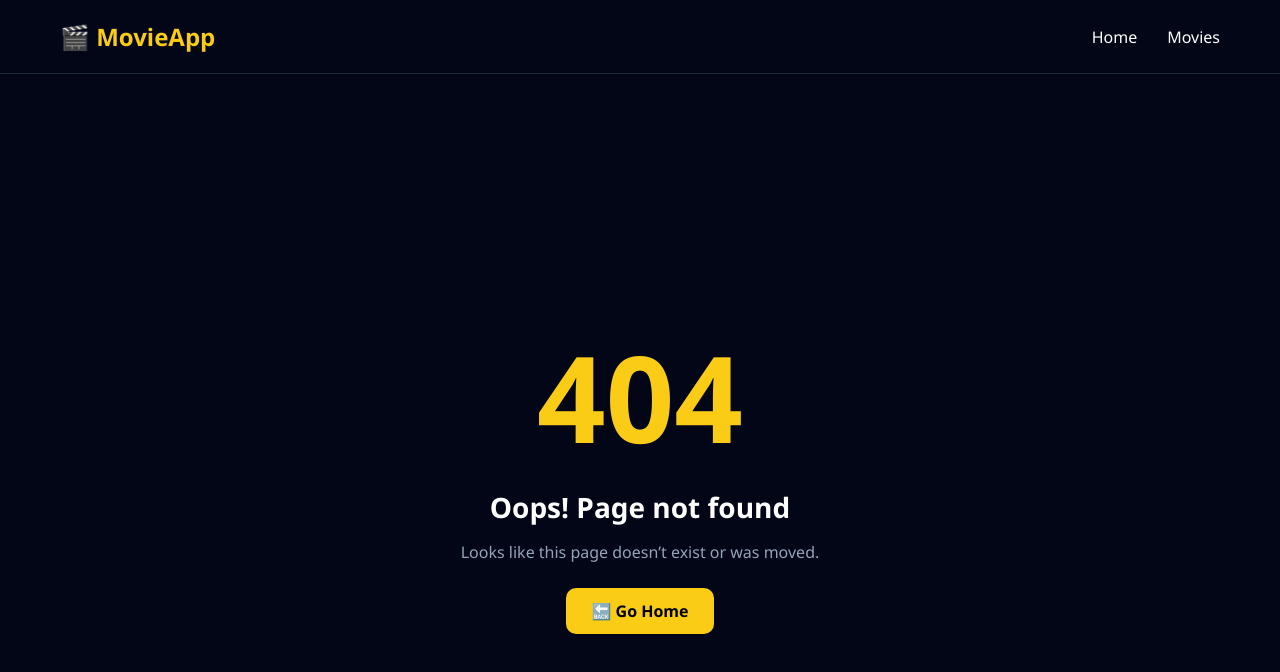
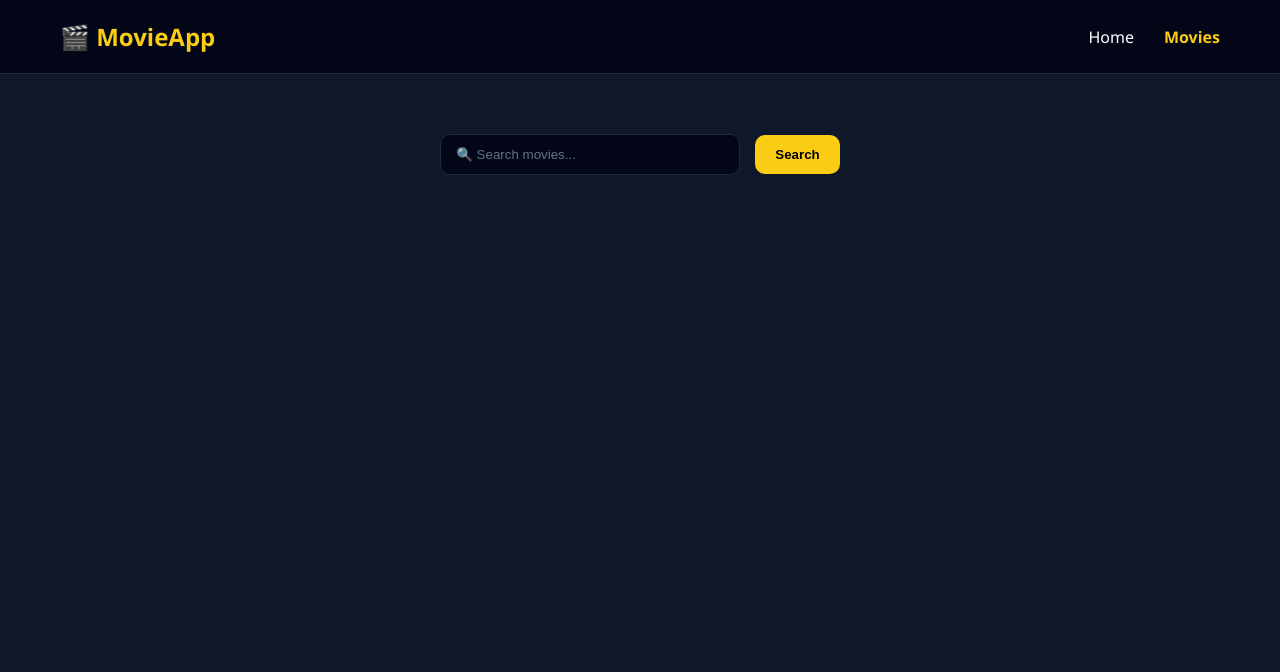
Before and after one commit to LidiiaPopadiuk/dz25-moviesearch, a React (Create React App) app: page /dz25-moviesearch/movies in a window 1280 px wide. Before the commit this address had no page. Shown: the top 672 px of the page. Built offline with nearby package versions, Linux system fonts and the light colour scheme.

Commit message:
finished with refreshing page

```diff
--- a/src/App.js
+++ b/src/App.js
@@ -14,10 +14,10 @@ function App() {
       <Header />
       <Routes>
         <Route path="/" element={<MainPage />} />
-        <Route path="/search" element={<Search />}>
+        <Route path="/movies" element={<Search />}>
           {/* <Route path="film-info/:id" element={<FilmInfo />} /> */}
         </Route>
-        <Route path="/film-info/:id" element={<FilmInfo />}>
+        <Route path="/movies/:id" element={<FilmInfo />}>
           <Route path="casts" element={<Casts />} />
           <Route path="reviews" element={<Reviews />} />
         </Route>
--- a/src/components/filmInfo/FilmInfo.jsx
+++ b/src/components/filmInfo/FilmInfo.jsx
@@ -45,7 +45,7 @@ export const FilmInfo = () => {
                             </div>
                         </div>
                         <div className="btnWrapper">
-                            <NavLink to="/search" className="btn3">
+                            <NavLink to="/movies" className="btn3">
                                 ← Back
                             </NavLink>
                             <NavLink onClick={() => {
--- a/src/components/header/Header.jsx
+++ b/src/components/header/Header.jsx
@@ -25,7 +25,7 @@ export const Header = () => {
                     <NavLink to="/" className="logo">🎬 MovieApp</NavLink>
                     <ul className="nav">
                         <StyledLink to="/">Home</StyledLink>
-                        <StyledLink to="/search">Movies</StyledLink>
+                        <StyledLink to="/movies">Movies</StyledLink>
                     </ul>
                 </div>
             </div>
--- a/src/components/mainPage/MainPage.jsx
+++ b/src/components/mainPage/MainPage.jsx
@@ -31,7 +31,7 @@ export const MainPage = () => {
                 <ul className='filmsList'>
                     {todayFilms.map(film => {
                         return <li className='filmsItem' key={film.id}>
-                            <NavLink to={`/film-info/${film.id}`}>
+                            <NavLink to={`/movies/${film.id}`}>
                                 <img src={film.poster_path
                                     ? `https://image.tmdb.org/t/p/w300${film.poster_path}`
                                     : noImage}
--- a/src/components/notFound/NotFound.jsx
+++ b/src/components/notFound/NotFound.jsx
@@ -9,7 +9,7 @@ export const NotFound = () => {
         <h2>Oops! Page not found</h2>
         <p>Looks like this page doesn’t exist or was moved.</p>
 
-        <Link to="/main-page" className="home-btn">
+        <Link to="/" className="home-btn">
           🔙 Go Home
         </Link>
       </div>
--- a/src/components/search/Search.jsx
+++ b/src/components/search/Search.jsx
@@ -1,28 +1,45 @@
-import { useState } from 'react'
+import { useEffect, useState } from 'react'
 import axios from 'axios'
 import noImage from '../../img/noImage.png'
-import { NavLink } from 'react-router-dom'
+import { NavLink, useParams, useSearchParams } from 'react-router-dom'
 import './Search.css'
 export const Search = () => {
     const [query, setQuery] = useState('')
     const [hasSearched, setHasSearched] = useState(false)
     const [searchFilm, setSearchFilm] = useState([])
+    const [searchParams, setSearchParams] = useSearchParams()
 
     const myAPI = '91c7f76b1f3882ead0c92576730eccde'
 
     const handleSearch = async (e) => {
         e.preventDefault()
         if (!query) return
-        try {
-            const searchAPI = `https://api.themoviedb.org/3/search/movie?api_key=${myAPI}&query=${query}`
+        setSearchParams({ query })
+        // try {
+        //     const searchAPI = `https://api.themoviedb.org/3/search/movie?api_key=${myAPI}&query=${query}`
+        //     const films = await axios.get(searchAPI)
+        //     setSearchFilm(films.data.results)
+        //     setHasSearched(true)
+        //     setSearchParams({query})
+        //     setQuery("")
+        // } catch (err) {
+        //     console.log(err);
+        // }
+    }
+
+    useEffect(() => {
+        const queryFromUrl = searchParams.get('query')
+        if (!queryFromUrl) return
+
+        const fetchData = async () => {
+            const searchAPI = `https://api.themoviedb.org/3/search/movie?api_key=${myAPI}&query=${queryFromUrl}`
             const films = await axios.get(searchAPI)
             setSearchFilm(films.data.results)
             setHasSearched(true)
             setQuery("")
-        } catch (err) {
-            console.log(err);
         }
-    }
+        fetchData()
+    }, [searchParams])
 
     return (
         <section className="search">
@@ -46,7 +63,7 @@ export const Search = () => {
                     {searchFilm.map(film => {
                         return <li className='itemFilms' key={film.id}>
 
-                            <NavLink to={`/film-info/${film.id}`}>
+                            <NavLink to={`/movies/${film.id}`}>
                                 <img
                                     src={film.poster_path
                                         ? `https://image.tmdb.org/t/p/w300${film.poster_path}`
```
